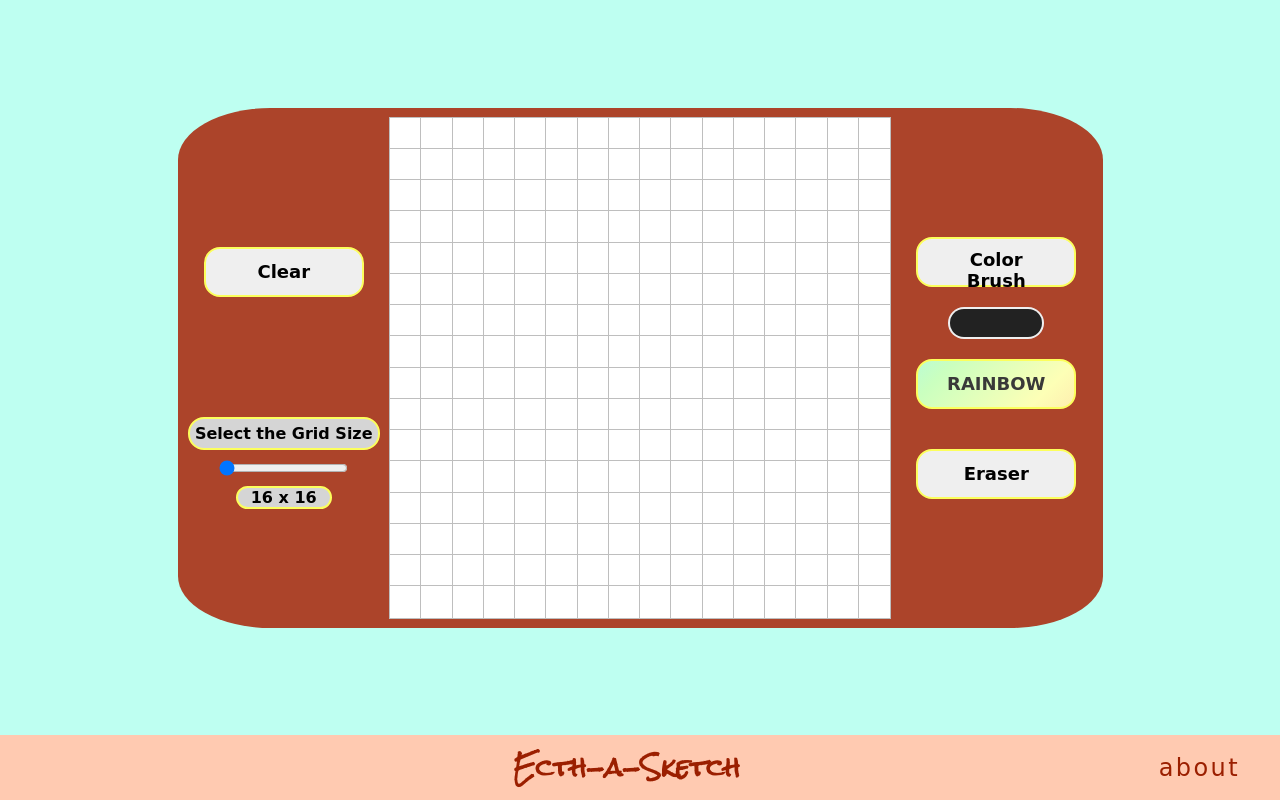
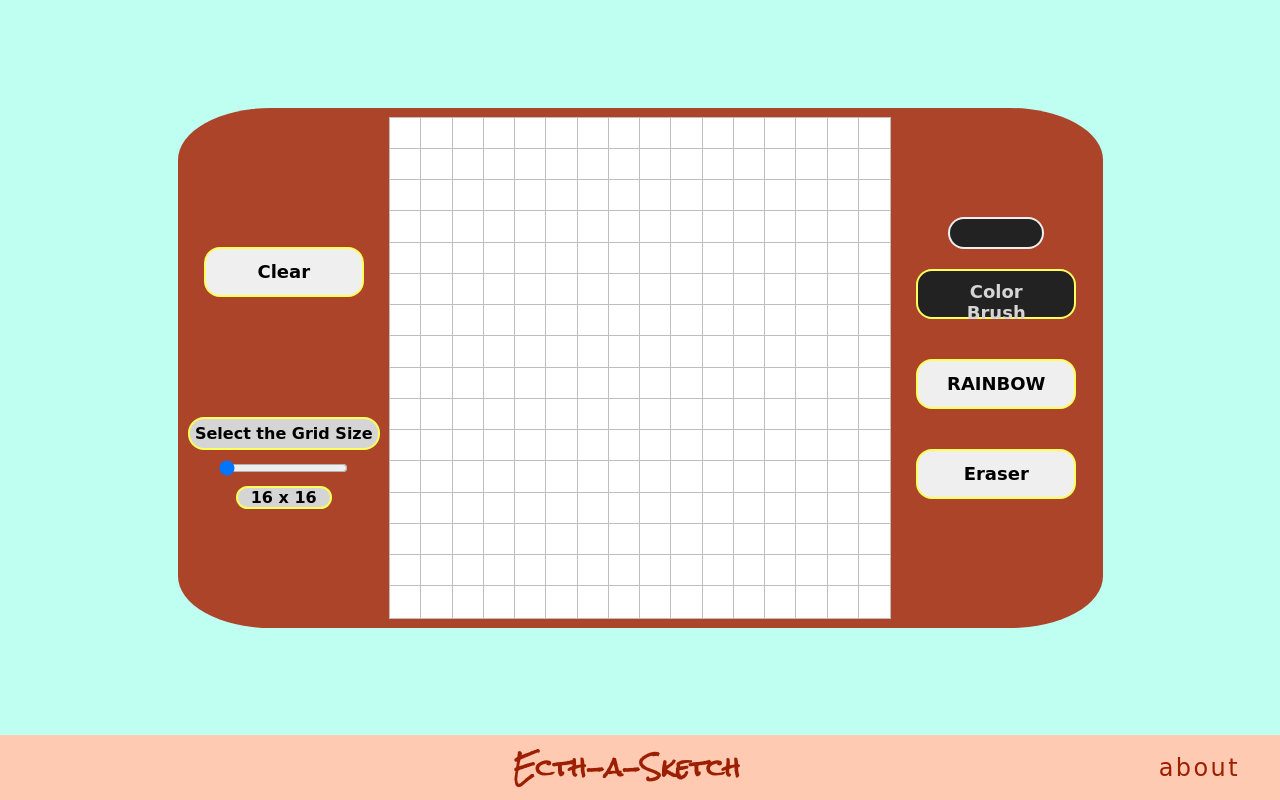
Before and after one commit to DFCruzz/Etch-a-Sketch-Project, a plain HTML site: page index.html in a window 1280 px wide. Both pictures are taken after a click on the button "Color Brush". Drawn offline with Linux system fonts and the light colour scheme; a web font is replaced by a local one.

Commit message:
Functions for UI buttons done

```diff
--- a/css/style.css
+++ b/css/style.css
@@ -138,7 +138,7 @@ body {
 }
 
 /* Rainbow button CSS effect - Start */
-.rainbow-btn {
+.active-rainbow-btn {
     width: 120px;
     height: 40px;
     color: #ffffff;
--- a/index.html
+++ b/index.html
@@ -16,7 +16,7 @@
     <div id="mainContainer" class="main-container">
         <div id="outerBox" class="outer-box">
             <div class="button-box">
-                <button>Clear</button>
+                <button id="clearBtn" class="clear-btn">Clear</button>
                 <div id="slideBox" class="slide-box">
                     <div class="slide-title">
                         Select the Grid Size
@@ -29,10 +29,10 @@
             </div>
             <div id="screenBox" class="screen-box"></div>
             <div class="button-box">
-                <button >Color Brush</button>
                 <input id="colorSelection" class="color-selection" type="color" value="#222222">
-                <button id="rainbowBtn" class="rainbow-btn">RAINBOW</button>
-                <button>Eraser</button>
+                <button id="brushBtn" class="btn brush-btn active-btn">Color Brush</button>
+                <button id="rainbowBtn" class="btn rainbow-btn">RAINBOW</button>
+                <button id="eraserBtn" class="btn eraser-btn">Eraser</button>
             </div>
         </div>
     </div>
--- a/js/script.js
+++ b/js/script.js
@@ -2,17 +2,39 @@
 const screenBox = document.getElementById("screenBox")
 const gridSize = document.getElementById("gridSize")
 const sizeSelector = document.getElementById("sizeSelector")
-const colorBtn = document.querySelector("colorBtn")
+const buttons = document.querySelectorAll(".btn")
+const clearBtn = document.getElementById("clearBtn")
 
 
 
-let colorBrush = true;
-let rainbowBrush = false;
-let eraserBrush = false;
-let defaultColor = "#222222";
+// UI Script and Functions
+function removeStyle(selection) {
+    selection.forEach((slc) => {
+        slc.classList.remove("active-btn");
+        slc.classList.remove("active-rainbow-btn");
+    })
+}
 
+function modeSelection() {
+    buttons.forEach((button) => {
+        button.addEventListener("click", () => {
+            removeStyle(buttons);
 
-// UI Script and Functions
+            if(button.classList.contains("brush-btn")) {
+                buttons[0].classList.add("active-btn");
+            }
+
+            else if (button.classList.contains("rainbow-btn")) {
+                buttons[1].classList.add("active-rainbow-btn");
+            }
+
+            else if (button.classList.contains("eraser-btn")) {
+                buttons[2].classList.add("active-btn");
+            }
+        })
+    })
+}
+
 function sizeDisplay() {
     const sizeValue = sizeSelector.value;
 
@@ -45,4 +67,5 @@ function gridBox(boxNumber) {
 
 }
 
+modeSelection()
 gridBox(16)
```
